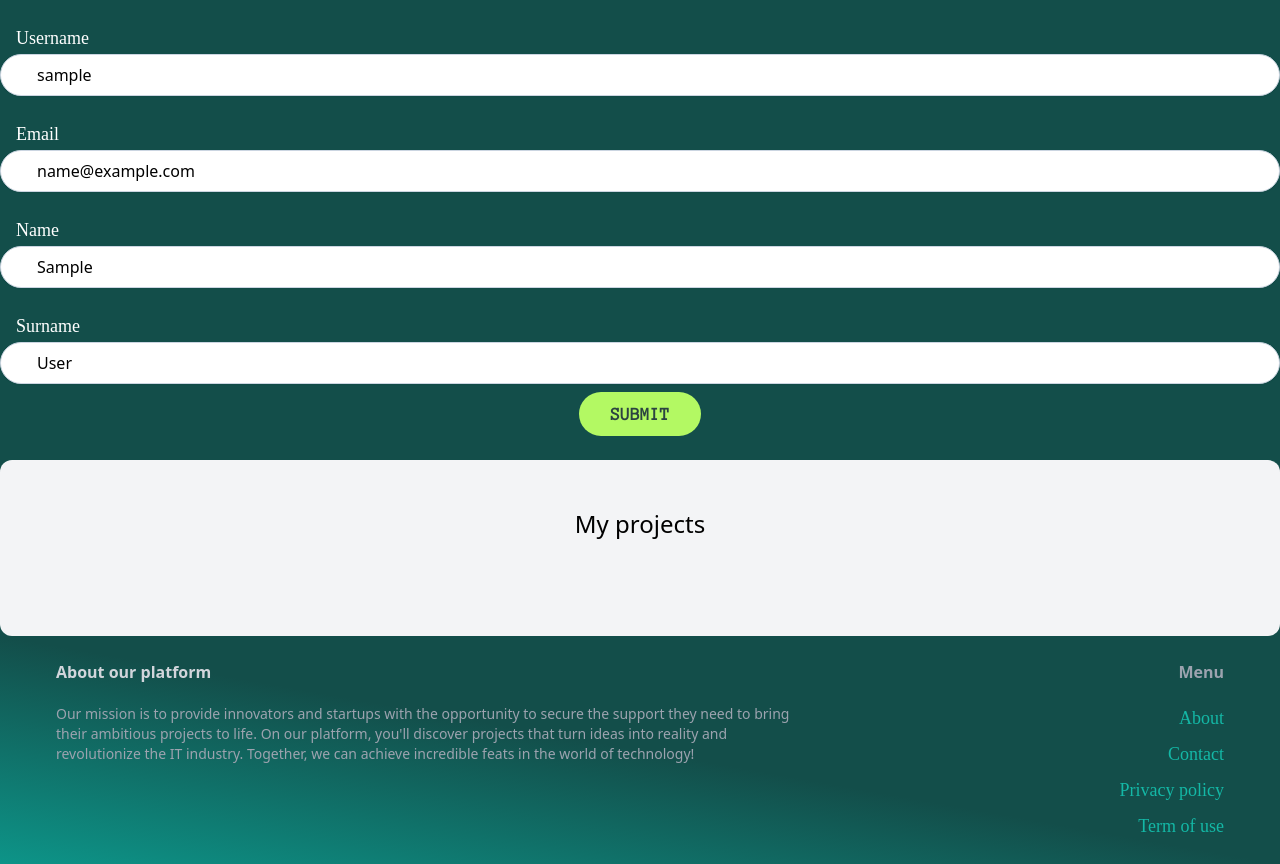
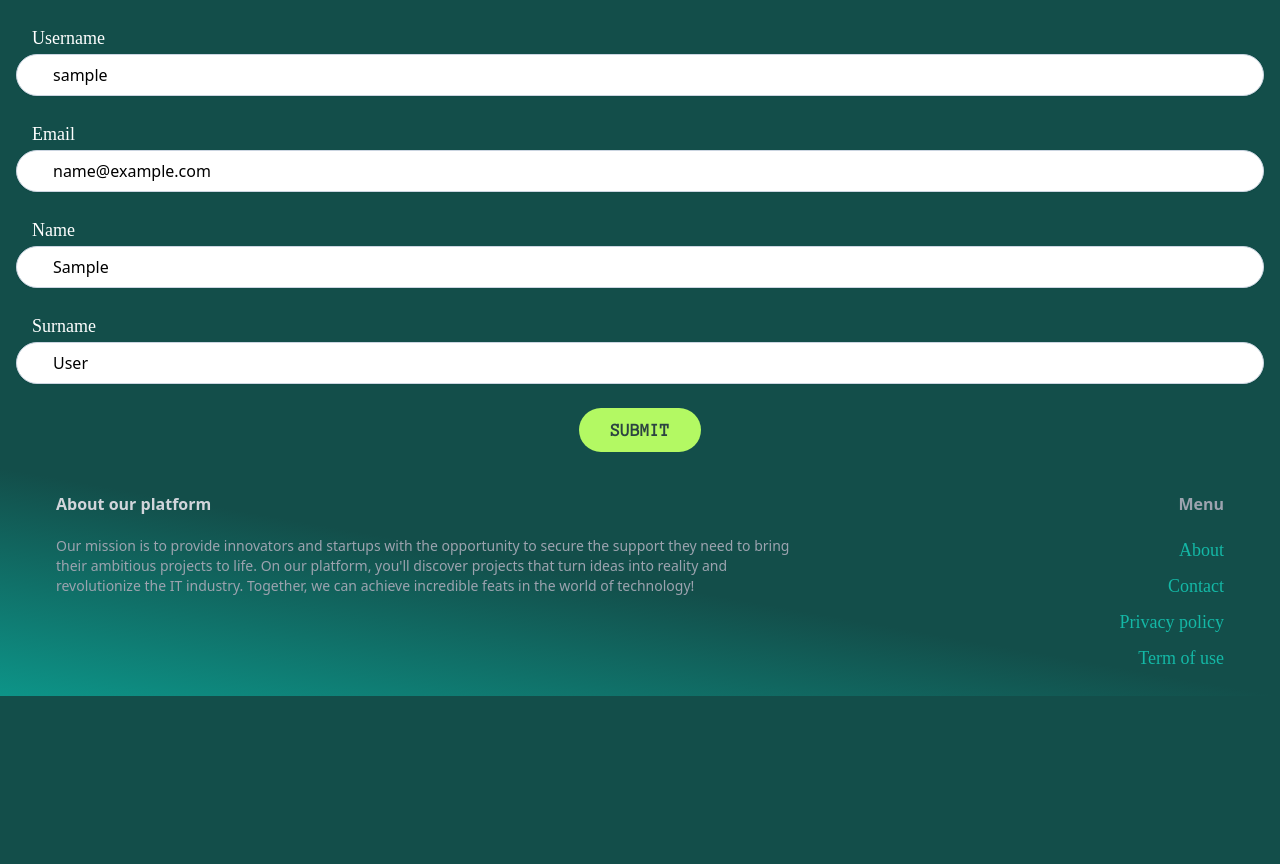
Before and after one commit to DidusOleh/Myfund1, a Django app: page /dashboard/edit/1/ in a window 1280 px wide. Shown: the part 104-968 px from the top of the page. After the commit the page ends 800 px from the top, so only its background shows below. Run offline with Django 4.2, Linux system fonts and the light colour scheme; the visitor is signed in with stand-in values (Sample User, id 1); data comes from the database, SQL or seed files in the repository; style sheets or scripts are compiled from the project's sources; some libraries are stand-ins or nearby versions; some web fonts are replaced.

Commit message:
info changes

```diff
--- a/dashboard/templates/dashboard/edit.html
+++ b/dashboard/templates/dashboard/edit.html
@@ -4,6 +4,7 @@
 
 {% block content %}
 <form method="post" action="." enctype="multipart/form-data">
+  <div class="mx-4">
       {% csrf_token %}
     <div class="mb-0"><br>
         <label class="inline-block ml-4 mb-0.5 font-crimson text-white text-lg">Username</label>
@@ -34,33 +35,9 @@
       </div>
       {%endif%}
       <div class="flex items-center justify-center">
-        <button class="mt-2 py-2 px-8 text-lg rounded-full font-bold" style="color: #2C4341; background-color: #B3F963; font-family: anonymous pro;">SUBMIT</button>
+          <button class="mt-6 py-2 px-8 text-lg rounded-full font-bold" style="color: #2C4341; background-color: #B3F963; font-family: anonymous pro;">SUBMIT</button>
+  </div>
 </div>
 </form>
-{% comment %} <div class="text-white font-crimson flex">
 
-    <div>
-      <a href="" class="py-2 px-8 text-lg rounded-full font-bold" style="color: #2C4341; background-color: #B3F963; font-family: anonymous pro;">Change information</a>
-
-    </div>
-</div> {% endcomment %}
-<div class="mt-6 px-6 py-12 bg-gray-100 rounded-xl">
-    <h2 class="mb-12 text-2xl text-center">My projects</h2>
-    <div class="grid grid-cols-3 gap-3">
-        {% for item in items %}
-        <div>
-            <a href="{% url 'item:detail' item.id %}">
-                <div>
-                    <img src="{{item.image.url}}" class="rounded-t-xl" style="height: 400px;">
-                </div>
-
-                <div class="p-6 bg-white rounded-b-xl">
-                    <h2 class="text-2xl">{{item.name}}</h2>
-                    <p class="text-gray-500">Donation: {{item.donation}}</p>
-                </div>
-            </a>
-        </div>
-        {% endfor %}
-    </div>
-</div>
 {%endblock%}
--- a/item/templates/item/donate.html
+++ b/item/templates/item/donate.html
@@ -10,17 +10,17 @@
   <form method="post" action=".">
       {% csrf_token %}
       <div class="mb-0"><br>
-          <label class="inline-block ml-4 mb-0.5 font-crimson text-white text-lg">Username</label>
+          <label class="inline-block ml-4 mb-0.5 font-crimson text-white text-lg">Username:</label>
           {{form.username}}
       </div>
 
       <div class="mb-0"><br>
-          <label class="inline-block ml-4 mb-0.5 font-crimson text-white text-lg ">Project Name</label>
+          <label class="inline-block ml-4 mb-0.5 font-crimson text-white text-lg ">Project Name:</label>
           {{form.email}}
       </div>
 
       <div class="mb-0"><br>
-          <label class="inline-block ml-4 mb-0.5 font-crimson text-white text-lg">Donation</label>
+          <label class="inline-block ml-4 mb-0.5 font-crimson text-white text-lg">Donation:</label>
           {{form.password1}}
       </div>
 
```
Also changed, not shown: dashboard/templates/dashboard/index.html (+9 -11 lines). Lines whose indentation alone changed are shown as unchanged.
